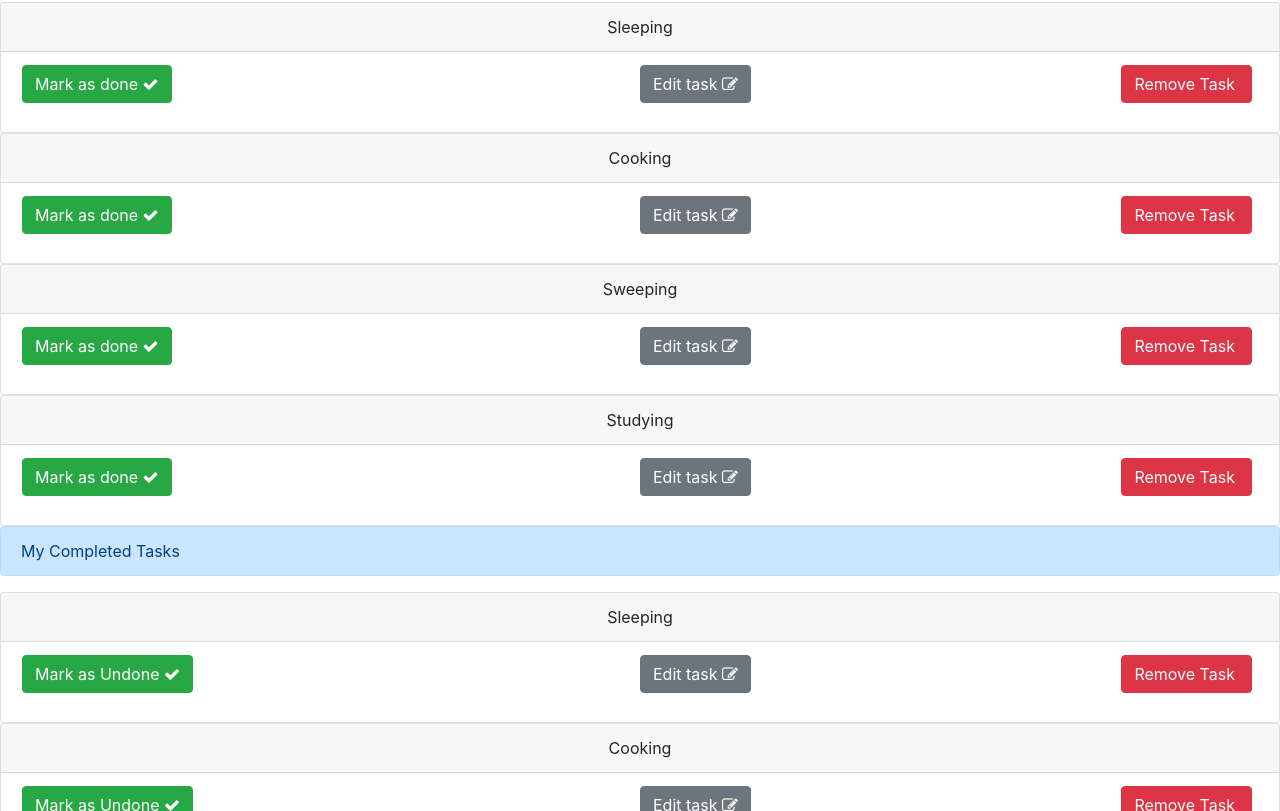
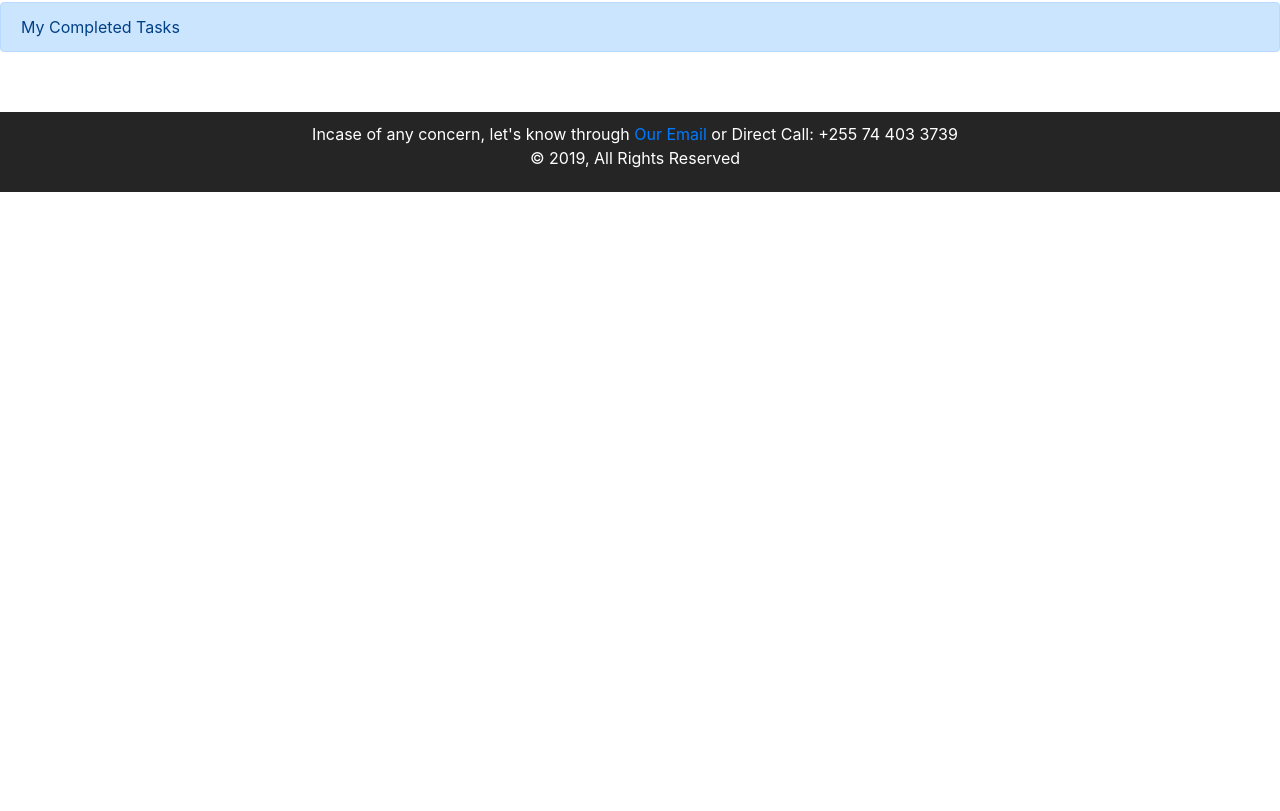
Before and after one commit to mrblack360/Start, an Angular app: page /Scheduler in a window 1280 px wide. Shown: the part 349-1160 px from the top of the page. After the commit the page ends 800 px from the top, so only its background shows below. Built offline with nearby package versions, Linux system fonts and the light colour scheme.

Commit message:
TaskPipe linked

```diff
--- a/src/app/app.module.ts
+++ b/src/app/app.module.ts
@@ -11,6 +11,7 @@ import { CalculatorComponent } from './calculator/calculator.component';
 import { ImageComponent } from './image/image.component';
 import { FooterComponent } from './footer/footer.component';
 import { SchedulerComponent } from './scheduler/scheduler.component';
+import { TaskPipePipe } from './task-pipe.pipe';
 
 @NgModule({
   declarations: [
@@ -18,7 +19,8 @@ import { SchedulerComponent } from './scheduler/scheduler.component';
     CalculatorComponent,
     ImageComponent,
     FooterComponent,
-    SchedulerComponent
+    SchedulerComponent,
+    TaskPipePipe
   ],
   imports: [
     BrowserModule,
--- a/src/app/scheduler/scheduler.component.html
+++ b/src/app/scheduler/scheduler.component.html
@@ -1,3 +1,4 @@
+<!-- the top part of the component display responsible for the task creation -->
 <div class="card">
   <div class="card-header">
     Create a task
@@ -10,12 +11,13 @@
 
   </div>
 </div>
+<!-- Displaying the added tasks -->
 <div class="alert alert-primary" role="alert">
     My Tasks
   </div>
 <div  *ngIf="taskDisplay; then task else notask"></div>
 <ng-template #task>
-<div class="card" *ngFor="let task of tasks">
+<div class="card" *ngFor="let task of (tasks | taskPipe : true)">
     <div class="card-header">
       {{task.taskValue}}
     </div>
@@ -37,9 +39,9 @@
     </div>
   <div  *ngIf="taskDisplay; then taskdone else notaskdone"></div>
   <ng-template #taskdone>
-  <div class="card" *ngFor="let task of tasks">
+  <div class="card" *ngFor="let task of (tasks | taskPipe : true)">
       <div class="card-header" *ngIf="task.status">
-        {{task.taskValue}}
+        {{ task.taskValue }}
       </div>
       <div class="card-body alert" *ngIf="task.status">
           <button class="btn btn-primary btn-success">Mark as Undone <i class="fa fa-check"></i></button>
--- /dev/null
+++ b/src/app/task-pipe.pipe.ts
@@ -0,0 +1,13 @@
+import { Pipe, PipeTransform } from '@angular/core';
+import { task } from 'src/task';
+
+@Pipe({
+  name: 'taskPipe'
+})
+export class TaskPipePipe implements PipeTransform {
+
+  transform(value: task, data: boolean): any {
+    return value.taskValue === data;
+  }
+
+}
```
Also changed, not shown: 1 other file (tests, documents, lock files or other folders).
